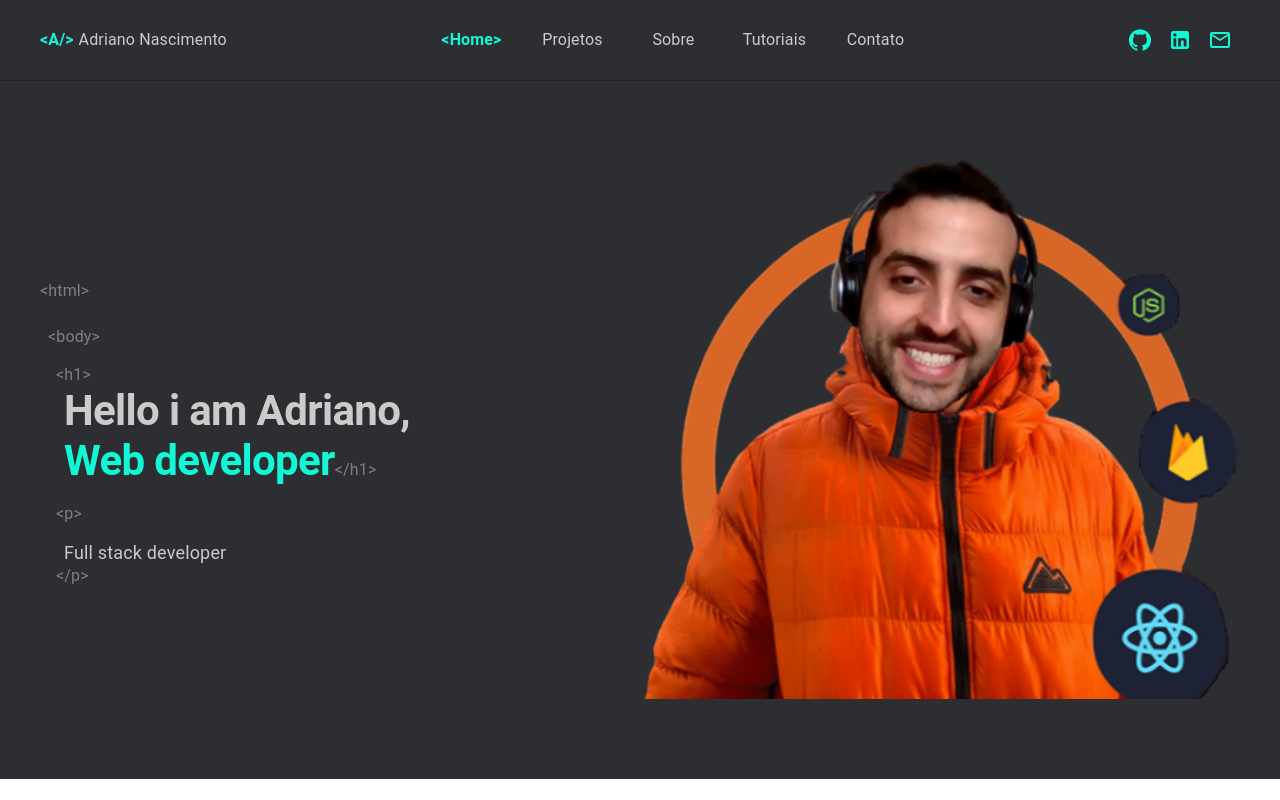
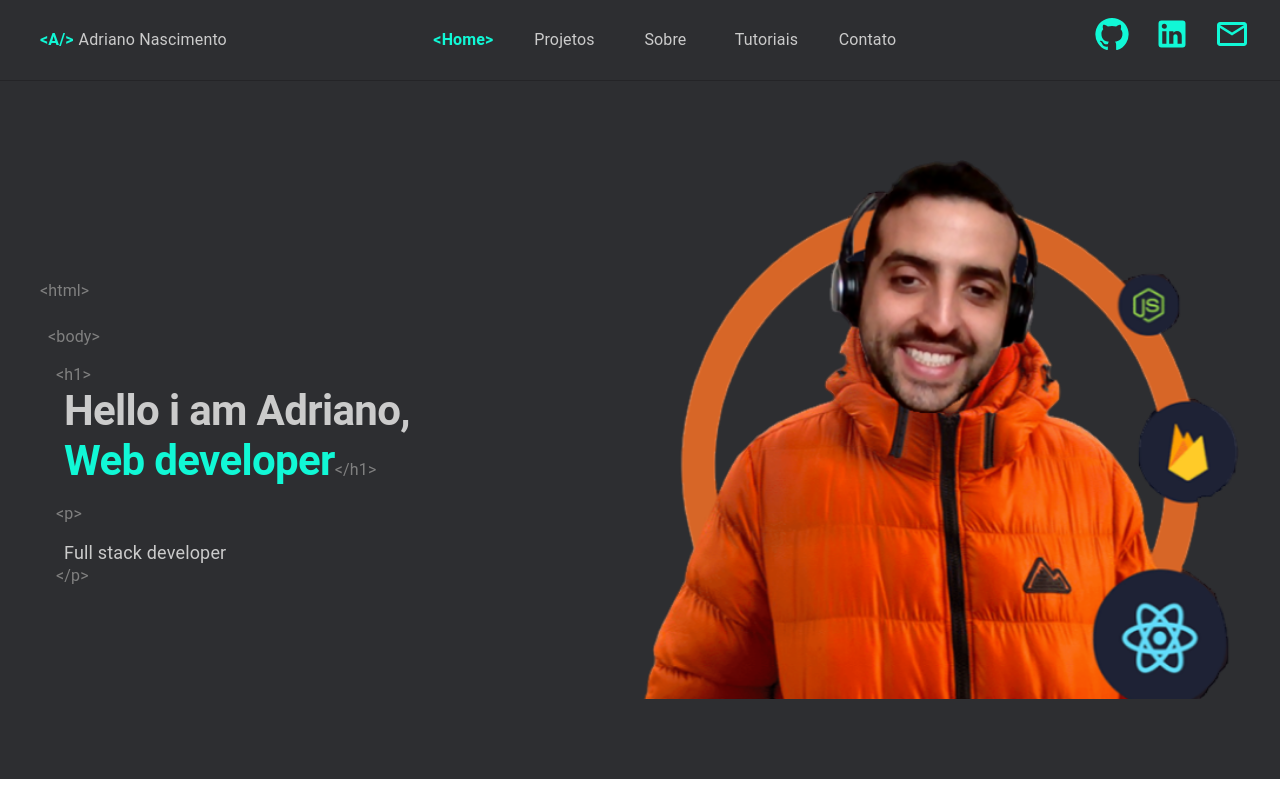
Before and after one commit to adrianodev97/portfolio-web-app, a Next.js app: page / in a window 1280 px wide. Built offline with nearby package versions, Linux system fonts and the light colour scheme.

Commit message:
adjust: update header components

```diff
--- a/src/components/MUIHeader/components/MUIMenuDrawer/index.tsx
+++ b/src/components/MUIHeader/components/MUIMenuDrawer/index.tsx
@@ -15,8 +15,8 @@ import React, { useEffect, useState } from 'react'
 import { IMenuDrawerProps } from './types'
 import { MUINav } from '../MUINav'
 import { usePathname } from 'next/navigation'
+import { MUISocialMedias } from '../MUISocialMedias'
 
-// eslint-disable-next-line @typescript-eslint/no-unused-vars
 export const MUIMenuDrawer = ({ pages, socialMedias }: IMenuDrawerProps) => {
   const [open, setOpen] = useState<boolean>(false)
 
@@ -49,7 +49,8 @@ export const MUIMenuDrawer = ({ pages, socialMedias }: IMenuDrawerProps) => {
           </MUIMenuDrawerLogoContainer>
 
           <MUINav pages={pages} onMobile={true} />
-          {/* <MUISocialMedias /> */}
+
+          <MUISocialMedias socialMedias={socialMedias} onMobile={true} />
         </MUIMenuDrawerContent>
       </MUIStyledMenuDrawer>
     </>
--- a/src/components/MUIHeader/components/MUINav/index.tsx
+++ b/src/components/MUIHeader/components/MUINav/index.tsx
@@ -10,7 +10,7 @@ export const MUINav = ({ pages, onMobile }: INavProps) => {
   const pathname = usePathname()
 
   return (
-    <MUIStyledNav onMobile={onMobile}>
+    <MUIStyledNav onMobile={onMobile || false}>
       <MUIStyledList>
         {pages.map((page, index) => (
           <Box key={index} component="li">
--- a/src/components/MUIHeader/components/MUINav/types.ts
+++ b/src/components/MUIHeader/components/MUINav/types.ts
@@ -2,5 +2,5 @@ import { IPage } from '../../types'
 
 export interface INavProps {
   pages: IPage[]
-  onMobile: boolean
+  onMobile?: boolean
 }
--- /dev/null
+++ b/src/components/MUIHeader/components/MUISocialMedias/index.tsx
@@ -0,0 +1,25 @@
+import Link from 'next/link'
+import React from 'react'
+import { MUIStyledSocialMediasContent, MUIStyledIconButton } from './styles'
+import { ISocialMediasProps } from './types'
+
+export const MUISocialMedias = ({
+  socialMedias,
+  onMobile,
+}: ISocialMediasProps) => {
+  return (
+    <MUIStyledSocialMediasContent onMobile={onMobile || false}>
+      {socialMedias.map((social, index) => (
+        <Link href={social.href} key={index} target="_blank">
+          <MUIStyledIconButton size="medium" color="primary" aria-label="menu">
+            {
+              // eslint-disable-next-line @typescript-eslint/ban-ts-comment
+              // @ts-ignore
+              React.createElement(social.icon)
+            }
+          </MUIStyledIconButton>
+        </Link>
+      ))}
+    </MUIStyledSocialMediasContent>
+  )
+}
--- /dev/null
+++ b/src/components/MUIHeader/components/MUISocialMedias/styles.ts
@@ -0,0 +1,16 @@
+'use client'
+
+import { styled, IconButton } from '@mui/material'
+
+export const MUIStyledSocialMediasContent = styled(IconButton)<{
+  onMobile: boolean
+}>(({ theme, onMobile }) => ({
+  margin: '0 auto',
+  transform: 'scale(1.5)',
+  paddingTop: onMobile ? theme.spacing(5) : 0,
+  [theme.breakpoints.down('md')]: {
+    display: onMobile ? 'block' : 'none',
+  },
+}))
+
+export const MUIStyledIconButton = styled(IconButton)(() => ({}))
--- /dev/null
+++ b/src/components/MUIHeader/components/MUISocialMedias/types.ts
@@ -0,0 +1,6 @@
+import { ISocialMedia } from '../../types'
+
+export interface ISocialMediasProps {
+  socialMedias: ISocialMedia[]
+  onMobile?: boolean
+}
--- a/src/components/MUIHeader/index.tsx
+++ b/src/components/MUIHeader/index.tsx
@@ -1,19 +1,14 @@
-import {
-  MUIStyledToolbar,
-  MUIStyledIconButton,
-  MUIStyledLogoText,
-  MUIStyledLogo,
-  MUIStyledSocialMediasContent,
-} from './styles'
+import { MUIStyledToolbar, MUIStyledLogoText, MUIStyledLogo } from './styles'
 
 import { MUIStyledContainer } from '@/styles/global'
 import { AppBar, Box } from '@mui/material'
 import { MUINav } from './components/MUINav'
 import Link from 'next/link'
-import React from 'react'
+
 import { MUIMenuDrawer } from './components/MUIMenuDrawer'
 
 import { pages, socialMedias } from './mocks'
+import { MUISocialMedias } from './components/MUISocialMedias'
 
 export const MUIHeader = () => {
   return (
@@ -28,21 +23,9 @@ export const MUIHeader = () => {
               </Link>
             </MUIStyledLogo>
 
-            <MUINav pages={pages} onMobile={false} />
+            <MUINav pages={pages} />
 
-            <MUIStyledSocialMediasContent>
-              {socialMedias.map((social, index) => (
-                <Link href={social.href} key={index} target="_blank">
-                  <MUIStyledIconButton
-                    size="medium"
-                    color="primary"
-                    aria-label="menu"
-                  >
-                    {React.createElement(social.icon)}
-                  </MUIStyledIconButton>
-                </Link>
-              ))}
-            </MUIStyledSocialMediasContent>
+            <MUISocialMedias socialMedias={socialMedias} />
 
             <MUIMenuDrawer pages={pages} socialMedias={socialMedias} />
           </MUIStyledToolbar>
--- a/src/components/MUIHeader/styles.ts
+++ b/src/components/MUIHeader/styles.ts
@@ -1,6 +1,6 @@
 'use client'
 
-import { styled, Toolbar, IconButton, Typography, Box } from '@mui/material'
+import { styled, Toolbar, Typography } from '@mui/material'
 
 export const MUIStyledToolbar = styled(Toolbar)(() => ({
   display: 'flex',
@@ -38,11 +38,3 @@ export const MUIStyledList = styled('ul')(() => ({
   gap: '2rem',
   justifyContent: 'center',
 }))
-
-export const MUIStyledSocialMediasContent = styled(Box)(({ theme }) => ({
-  [theme.breakpoints.down('md')]: {
-    display: 'none',
-  },
-}))
-
-export const MUIStyledIconButton = styled(IconButton)(() => ({}))
```
